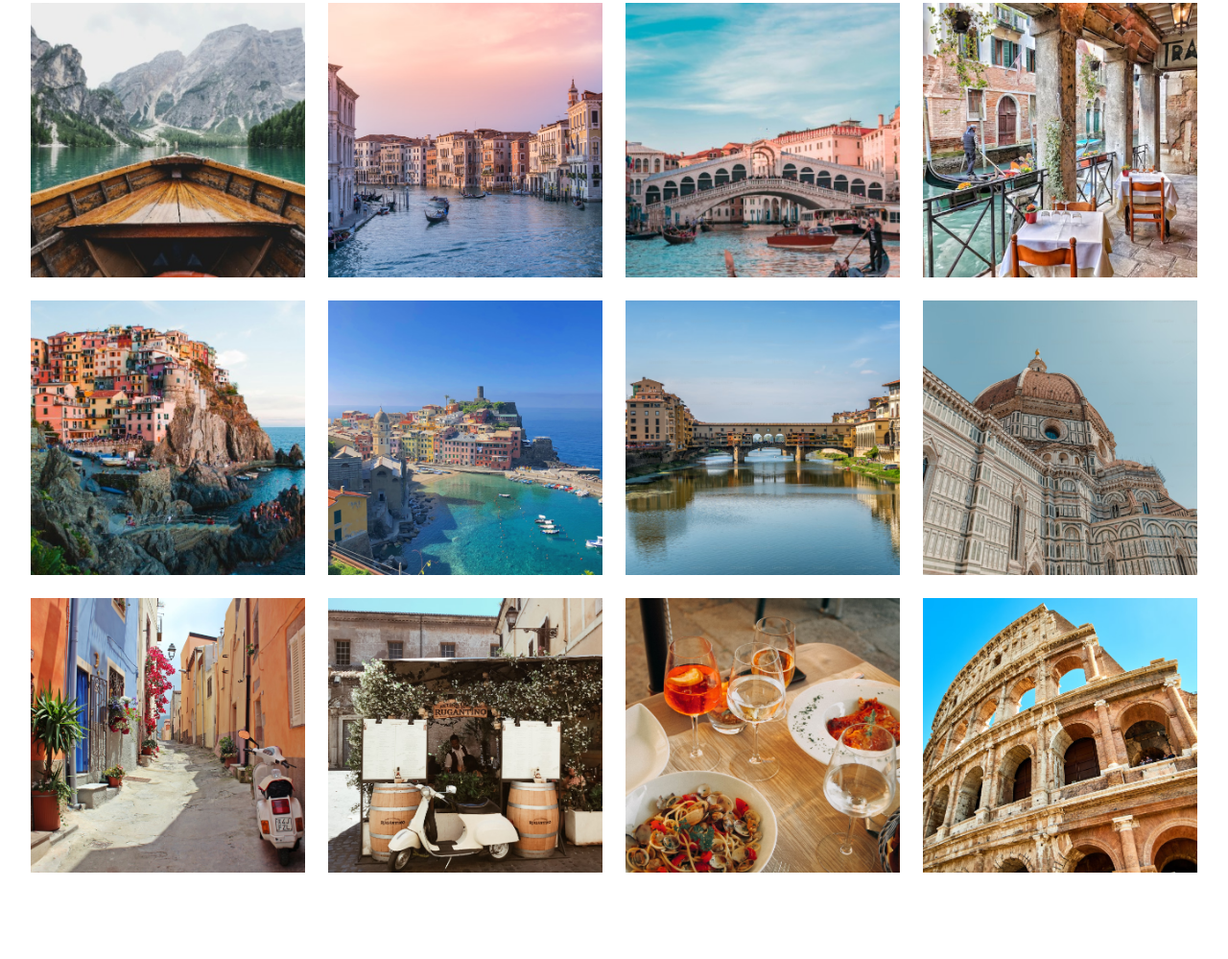
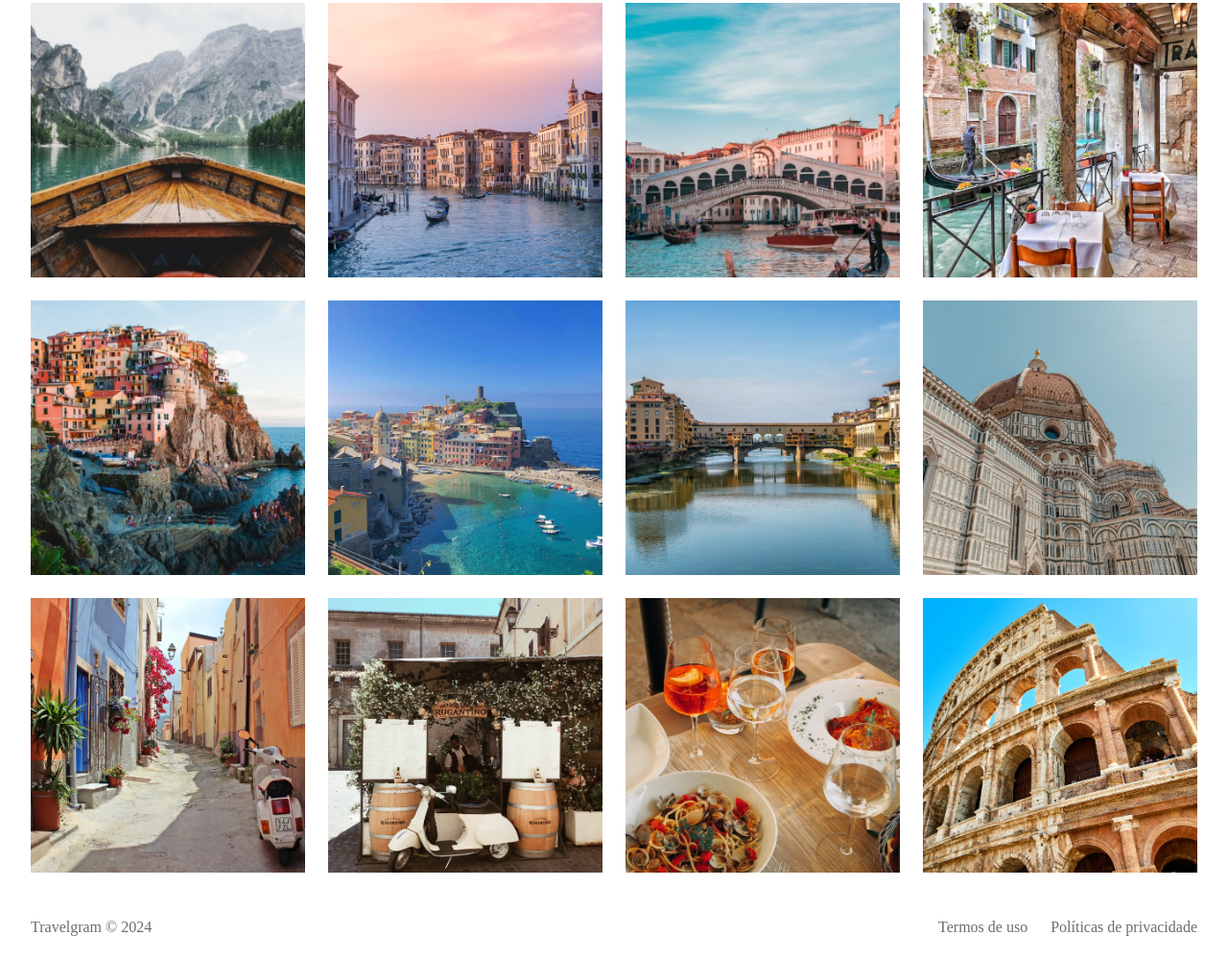
Before and after one commit to viitones/RocketSeat---Travelgram--relembrando-conceitos-css-, a plain HTML site: page index.html in a window 1280 px wide. Shown: the part 357-1356 px from the top of the page at 96% size. Before the commit the page ends 1290 px from the top, so only its background shows below. Drawn offline with Linux system fonts and the light colour scheme.

Commit message:
done footer

```diff
--- a/index.html
+++ b/index.html
@@ -93,5 +93,11 @@
     <img src="./assets/images/Image 12.png" alt="...">
   </main>
 
+  <footer class="container">
+    <span>Travelgram &copy 2024</span>
+    <span>Termos de uso</span>
+    <span>Políticas de privacidade</span>
+  </footer>
+
 </body>
 </html>
--- /dev/null
+++ b/styles/footer.css
@@ -0,0 +1,9 @@
+footer{
+  display: flex;
+  gap: 24px;
+  padding-block: 24px;
+}
+
+footer span:nth-child(1){
+  margin-right: auto;
+}
--- a/styles/index.css
+++ b/styles/index.css
@@ -2,3 +2,4 @@
 @import url(nav.css);
 @import url(header.css);
 @import url(main.css);
+@import url(footer.css);
```
